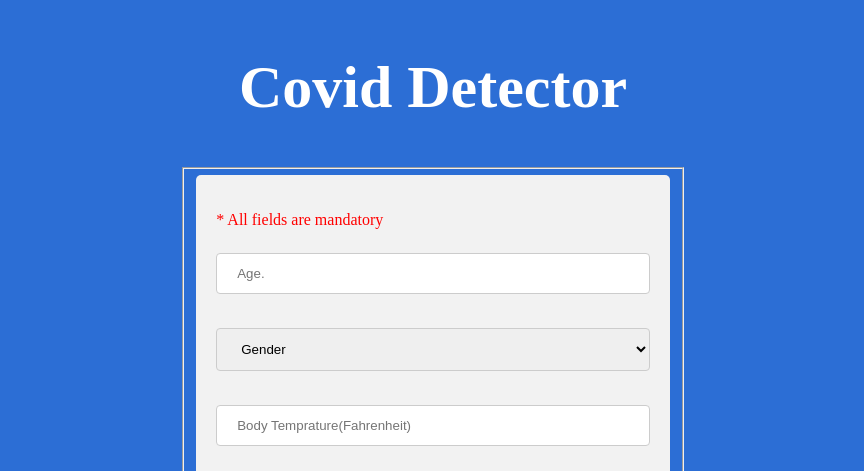
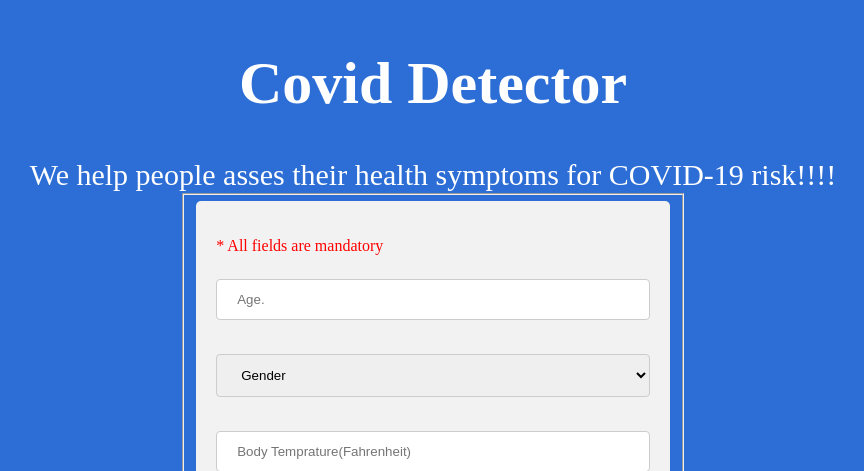
Before and after one commit to hrishi3/covid19detecter, a Flask app: page / in a window 1280 px wide. Shown: the top 471 px of the page, without its empty margins (207-1071 px from the left). Run offline with Flask 2, Linux system fonts and the light colour scheme; parts of the project's set-up code (start-up, migrations or seed data) failed here and were passed over.

Commit message:
Update main3.html

```diff
--- a/templates/main3.html
+++ b/templates/main3.html
@@ -51,7 +51,7 @@ input[type=number], select {
   box-sizing: border-box;
 }
 .header {
-  padding: 5px;
+  padding: 1px;
   text-align: center;
   background: #2C6ED5;
   color: white;
@@ -77,6 +77,7 @@ input[type=submit]:hover {
 <body style="background-color:#2C6ED5;">
 <div class="header">
   <h1>Covid Detector</h1>
+	We help people asses their health symptoms for COVID-19 risk!!!!
 
 </div>
 
```
